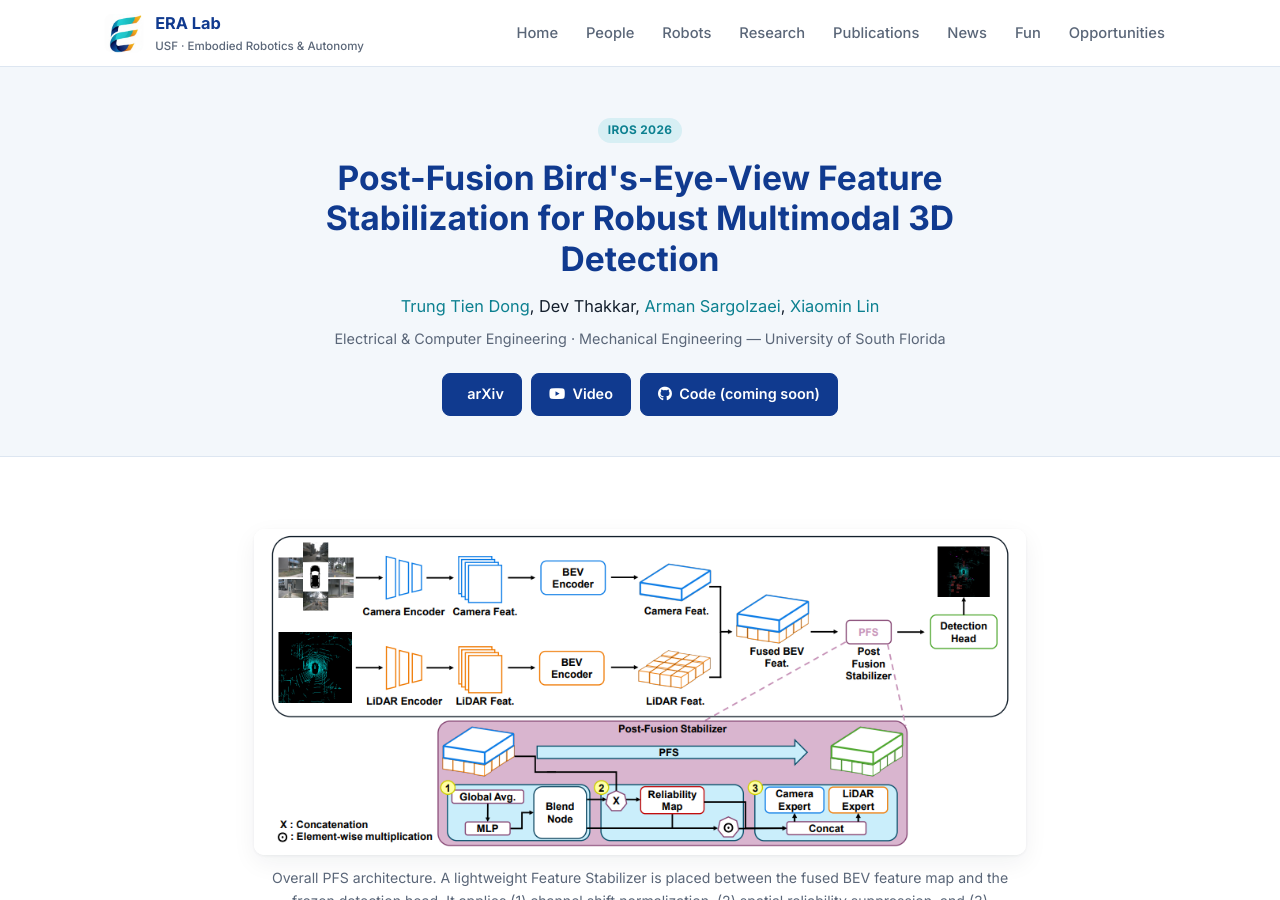
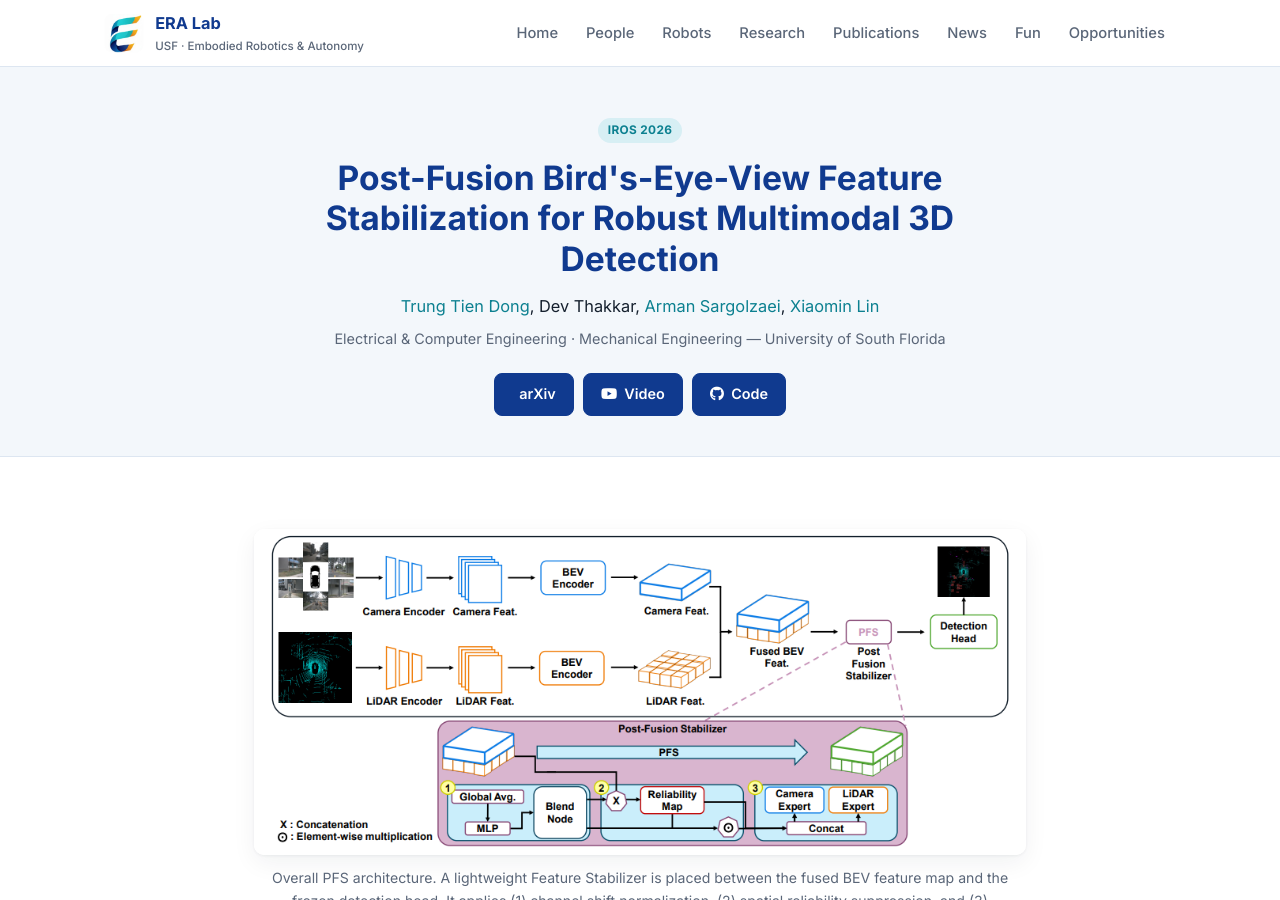
Before and after one commit to era-research-lab/era-research-lab.github.io, a Jekyll site: the page built from projects/pfs.md, in a window 1280 px wide and 900 px high. Built offline with Jekyll 4.4.1, drawn with Linux system fonts in a browser that asks for light colours; a style sheet for code colours, icons or effects is not loaded.

Commit message:
update code

```diff
--- a/projects/pfs.md
+++ b/projects/pfs.md
@@ -13,7 +13,7 @@
 links:
   - { label: "arXiv", url: "https://arxiv.org/abs/2603.05623", icon: "ai ai-arxiv" }
   - { label: "Video", url: "https://youtu.be/-4BJK7Oi_yM", icon: "fab fa-youtube" }
-  - { label: "Code (coming soon)", url: "#", icon: "fab fa-github" }
+  - { label: "Code", url: "https://github.com/era-research-lab/PFS.git", icon: "fab fa-github" }
 ---
 
 <figure>
```
